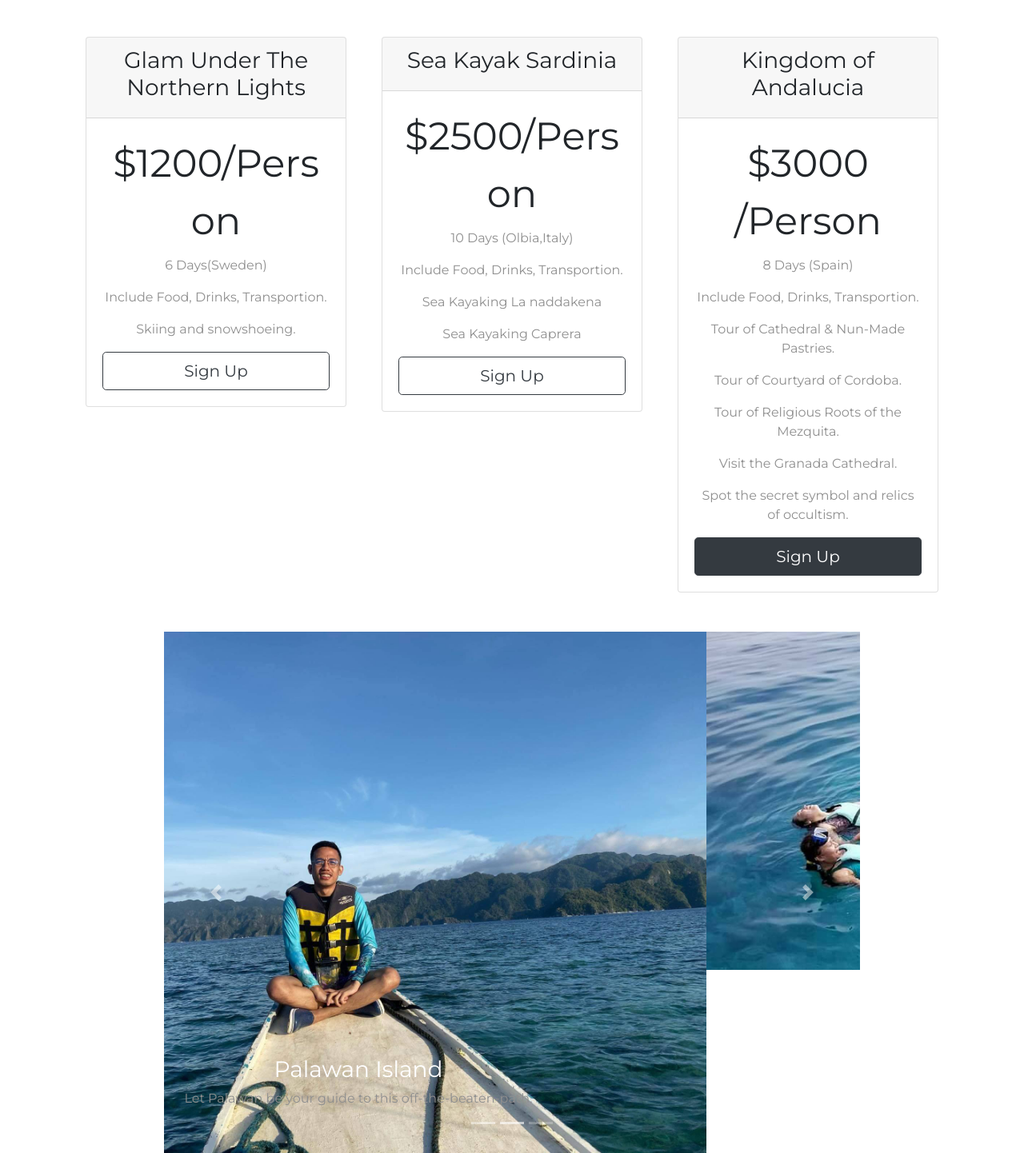
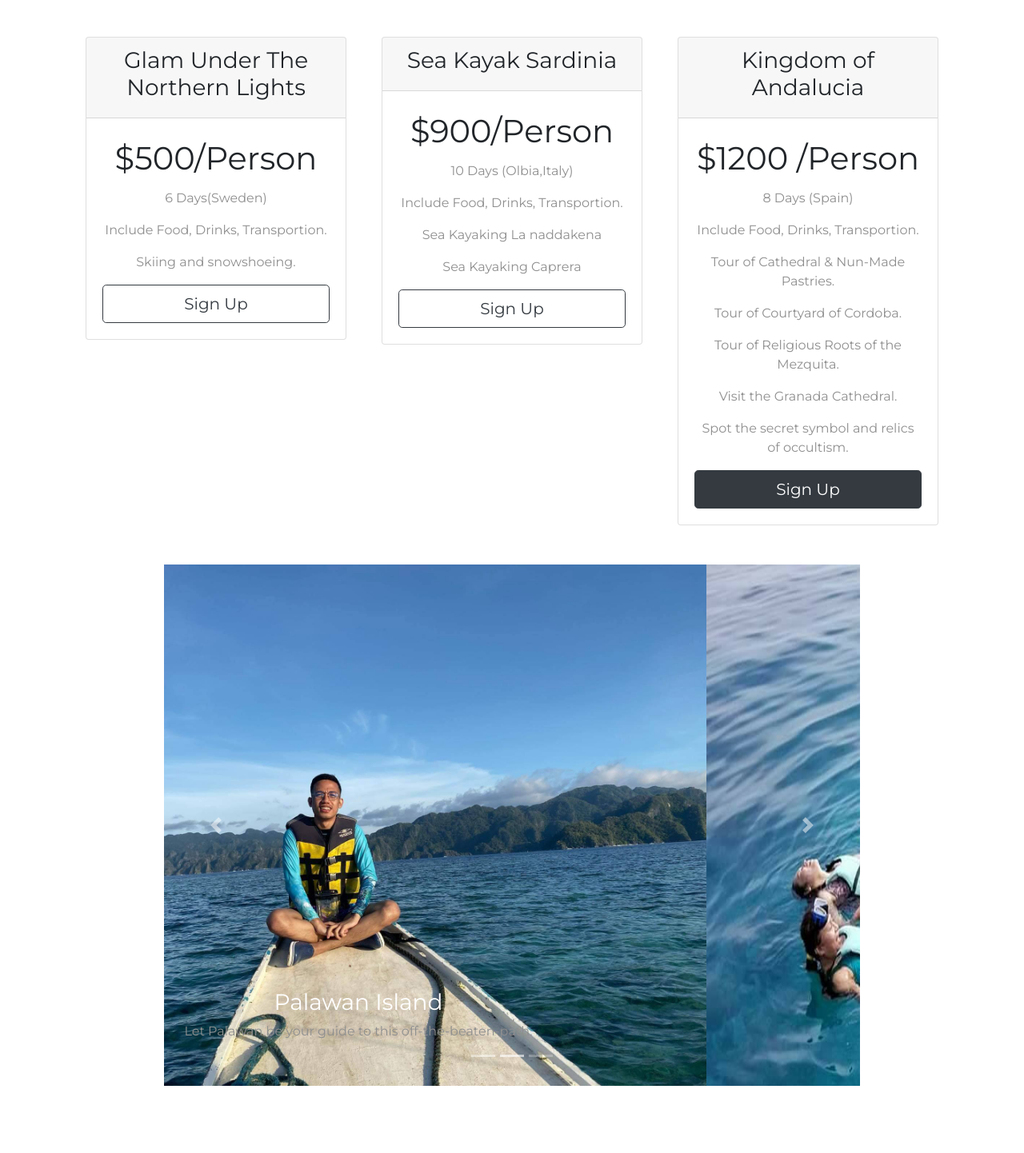
Before and after one commit to maiyopabz/Travel-pathCompleted-Website, a plain HTML site: page index.html in a window 1280 px wide. Shown: the part 2125-3567 px from the top of the page at 80% size. Drawn offline with nearby package versions, Linux system fonts and the light colour scheme.

Commit message:
resize img

```diff
--- a/css/styles.css
+++ b/css/styles.css
@@ -6,6 +6,10 @@ body {
 
 h1, h2, h3, h4, h5, h6 {
   font-family: "Montserrat";
+}
+
+h2 {
+  font-size: medium;
 }
 
 p {
@@ -177,7 +181,7 @@ p {
 }
 
 .price-text {
-  font-size: 3rem;
+  font-size: 40px;
   line-height: 1.5;
 }
 
@@ -210,3 +214,8 @@ p {
 .site-footer {
     background-image: linear-gradient(#d4f3ef, white);
     padding: 20px 0;
+}
+
+.carousel-item img {
+  height: auto;
+}
--- a/index.html
+++ b/index.html
@@ -13,7 +13,7 @@
   <!-- Bootstrap CSS -->
   <link rel="stylesheet" href="node_modules/bootstrap/dist/css/bootstrap.min.css" />
   <!-- CSS Stylesheets -->
-  <link rel="stylesheet" href="https://maxcdn.bootstrapcdn.com/bootstrap/4.0.0/css/bootstrap.min.css" integrity="sha384-Gn5384xqQ1aoWXA+058RXPxPg6fy4IWvTNh0E263XmFcJlSAwiGgFAW/dAiS6JXm" crossorigin="anonymous">
+  <link rel="stylesheet" href="https://maxcdn.bootstrapcdn.com/bootstrap/4.0.0/css/bootstrap.min.css">
   <link rel="stylesheet" href="css/styles.css">
 
   <!-- Font Awesome -->
@@ -229,7 +229,7 @@
             <h3>Glam Under The Northern Lights</h3>
           </div>
           <div class="card-body">
-            <h2 class="price-text">$1200/Person</h2>
+            <h2 class="price-text">$500/Person</h2>
             <p>6 Days(Sweden)</p>
             <p>Include Food, Drinks, Transportion.</p>
             <p>Skiing and snowshoeing.</p>
@@ -244,7 +244,7 @@
             <h3>Sea Kayak Sardinia</h3>
           </div>
           <div class="card-body">
-            <h2 class="price-text">$2500/Person</h2>
+            <h2 class="price-text">$900/Person</h2>
             <p>10 Days (Olbia,Italy)</p>
             <p>Include Food, Drinks, Transportion.</p>
             <p>Sea Kayaking La naddakena </p>
@@ -260,7 +260,7 @@
             <h3>Kingdom of Andalucia</h3>
           </div>
           <div class="card-body">
-            <h2 class="price-text">$3000 /Person</h2>
+            <h2 class="price-text">$1200 /Person</h2>
             <p>8 Days (Spain)</p>
             <p>Include Food, Drinks, Transportion.</p>
             <p>Tour of Cathedral & Nun-Made Pastries.</p>
@@ -275,7 +275,7 @@
       </div>
     </div>
 
-    <div class='container'>
+    <main class='container'>
       <div class="row row-content">
           <div class="col-md-10 mx-auto mt-3 mb-5">
               <div id="homeCarousel" class="carousel slide" data-ride="carousel">
@@ -294,7 +294,7 @@
                           </div>
                       </div>
                       <div class="carousel-item">
-                          <img class="d-block w-100" src="images/cebu2.jpg" alt="water-img" />
+                          <img class="d-block w-100" style= "height:720px; width: 960px;" src="images/cebu2.jpg" alt="water-img" />
                           <div class="carousel-caption">
                               <h3>Island hopping activities</h3>
                               <p class="d-none d-sm-block">Attempting to circle a circle ring.
@@ -304,9 +304,11 @@
                       <div class="carousel-item">
                           <img class="d-block w-100" src="images/whaleshark1.jpg" alt="whaleshark-img" />
                           <div class="carousel-caption">
+
                               <h3>Whale shark</h3>
                               <p class="d-none d-sm-block">Spend a few sunny days swimming with whale sharks and starry nights beneath a canopy
                                   of old-growth firs at this enchanting spot by the Oslob waters.</p>
+
                           </div>
                       </div>
                       <a class="carousel-control-prev" href="#homeCarousel" role="button" data-slide="prev">
@@ -321,7 +323,7 @@
                   </div>
               </div>
           </div>
-      </div>
+        </main>
 
 
   </section>
```
